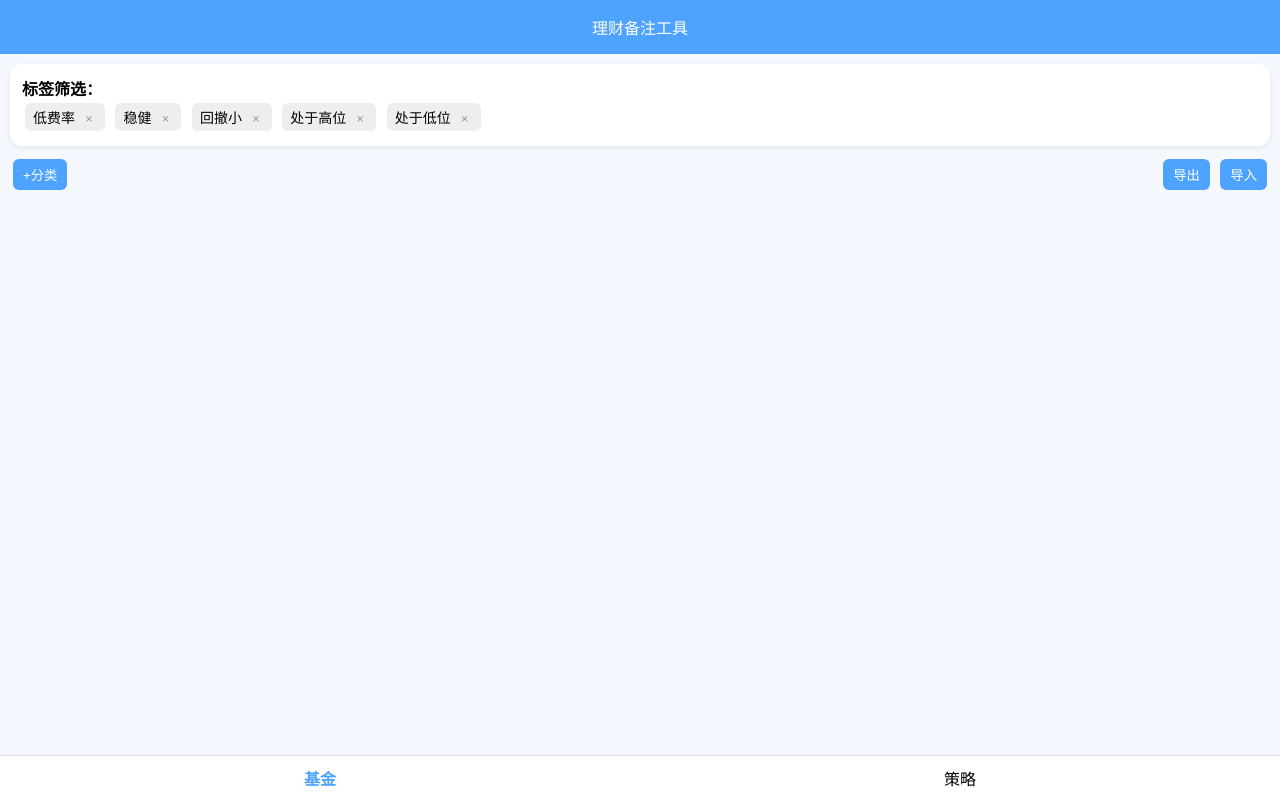
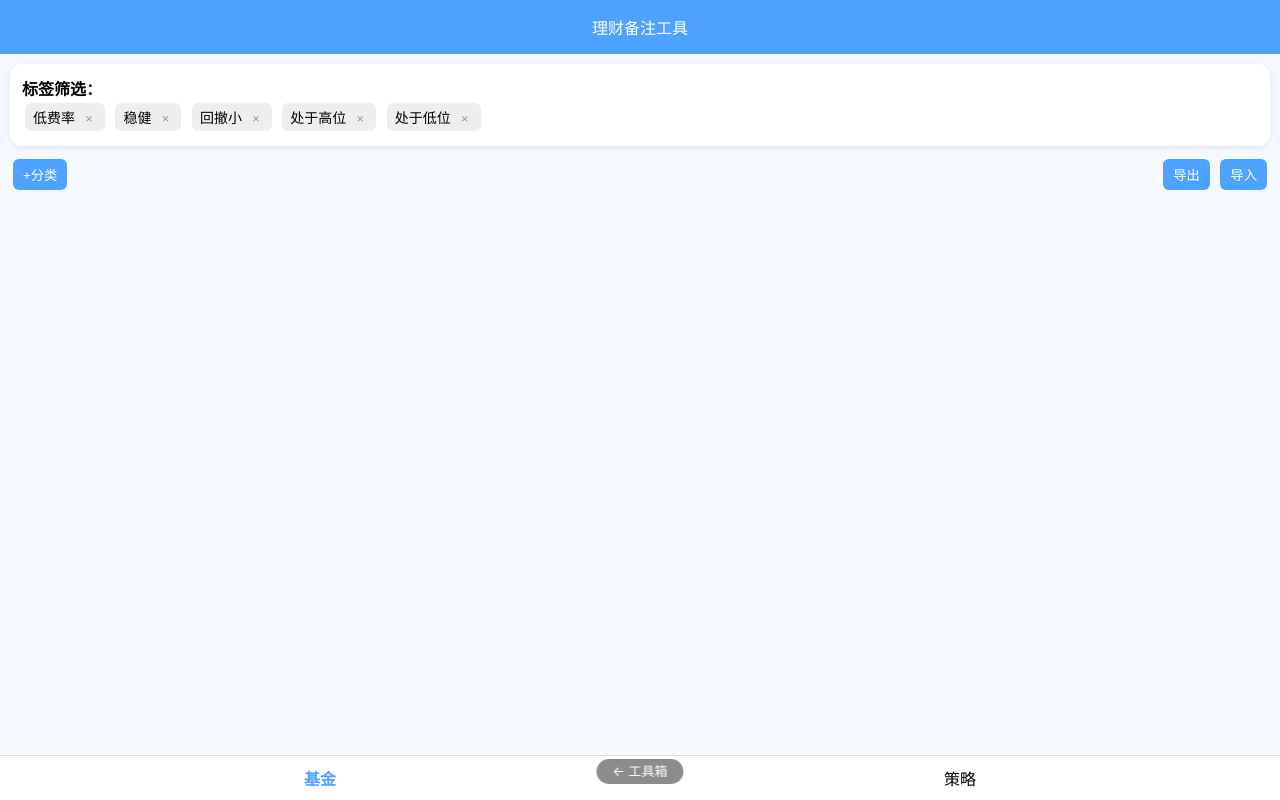
Before and after one commit to dearwangsr-cloud/toolbox, a plain HTML site: page tools/tool-i/index.html in a window 1280 px wide. Drawn offline with Linux system fonts and the light colour scheme.

Commit message:
Update index.html

```diff
--- a/tools/tool-i/index.html
+++ b/tools/tool-i/index.html
@@ -498,4 +498,5 @@ function render(){
 render();
 </script>
 </body>
+<a href="/" style="position:fixed; bottom:16px; left:50%; transform:translateX(-50%); z-index:99999; padding:6px 16px; border-radius:999px; background:rgba(0,0,0,.45); color:#fff; font:13px/1 -apple-system,system-ui,sans-serif; text-decoration:none; backdrop-filter:blur(6px);">← 工具箱</a>
 </html>
```
